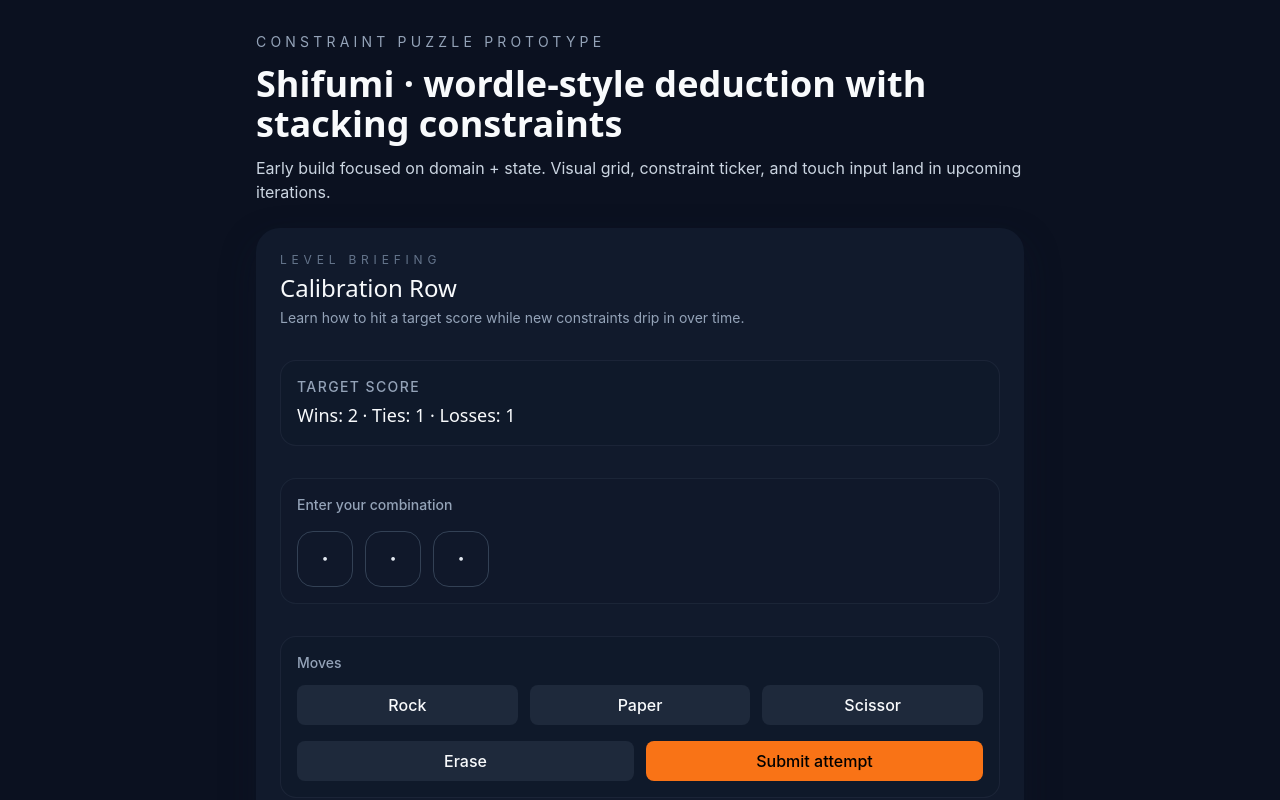
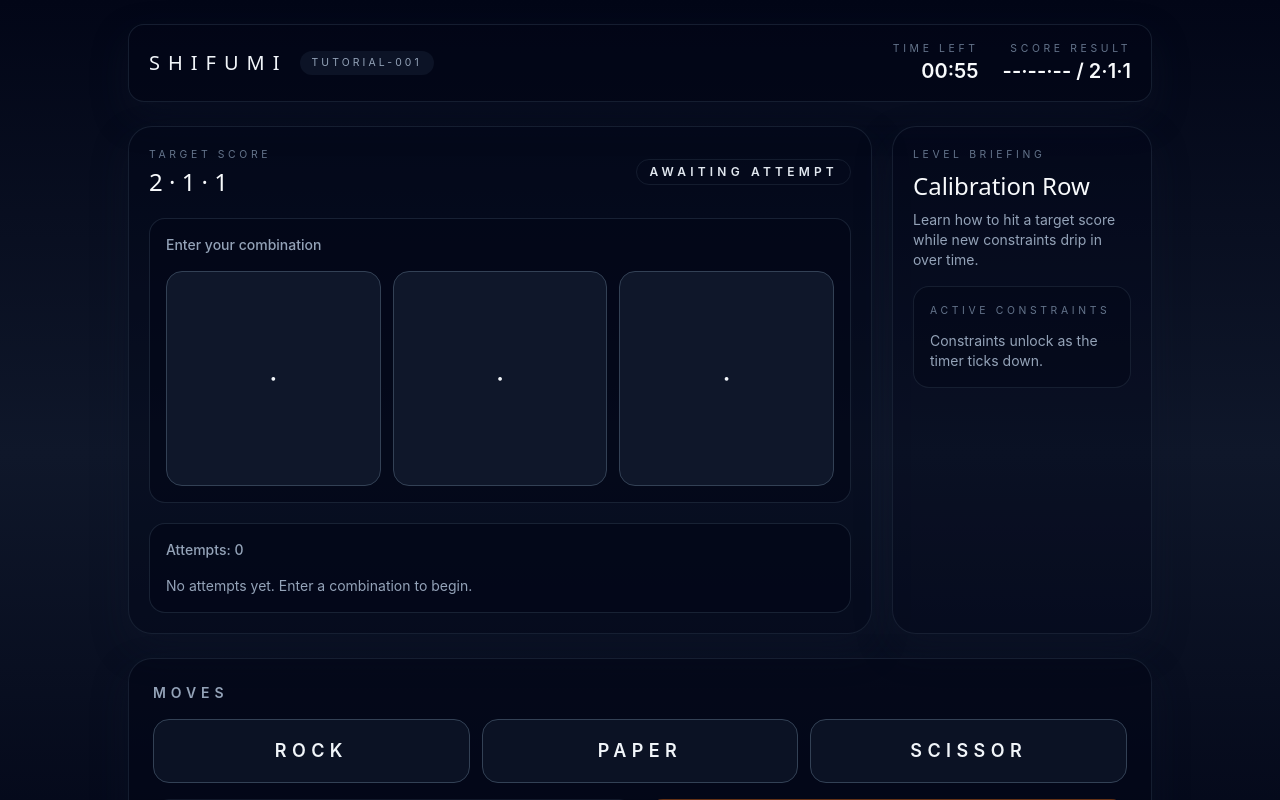
Before and after one commit to Elliades/Shi-fu-mi, a Svelte app: page / in a window 1280 px wide. Shown: the top 800 px of the page. Built offline with nearby package versions, Linux system fonts and the light colour scheme.

Commit message:
Refactor game UI and add timer functionality
Co-authored-by: quentin.etu <quentin.etu@gmail.com>

```diff
--- a/src/App.svelte
+++ b/src/App.svelte
@@ -2,21 +2,10 @@
   import Game from './routes/Game.svelte'
 </script>
 
-<main class="bg-surface min-h-screen px-4 py-8 text-slate-50 sm:px-8">
-  <div class="mx-auto flex w-full max-w-3xl flex-col gap-6">
-    <header class="space-y-3 text-center sm:text-left">
-      <p class="text-sm uppercase tracking-[0.3em] text-slate-400">
-        Constraint puzzle prototype
-      </p>
-      <h1 class="font-display text-3xl font-semibold sm:text-4xl">
-        Shifumi · wordle-style deduction with stacking constraints
-      </h1>
-      <p class="text-base text-slate-300">
-        Early build focused on domain + state. Visual grid, constraint ticker, and touch
-        input land in upcoming iterations.
-      </p>
-    </header>
-
+<main
+  class="min-h-screen bg-gradient-to-b from-slate-950 via-slate-900 to-slate-950 px-4 py-6 text-slate-50 sm:px-8"
+>
+  <div class="mx-auto flex min-h-[calc(100vh-3rem)] w-full max-w-5xl flex-col">
     <Game />
   </div>
 </main>
--- a/src/lib/components/InputPad.svelte
+++ b/src/lib/components/InputPad.svelte
@@ -39,13 +39,23 @@
   }
 </script>
 
-<section aria-label="Input pad" class="rounded-2xl border border-slate-800/80 bg-slate-900/30 p-4">
-  <p class="text-sm font-medium text-slate-400">Moves</p>
-  <div class="mt-3 flex flex-wrap gap-3">
+<section
+  aria-label="Input pad"
+  class="flex h-full w-full flex-col rounded-3xl border border-slate-800/70 bg-slate-950/60 p-4 text-slate-100 shadow-hud sm:p-6"
+>
+  <div class="flex items-baseline justify-between gap-3">
+    <p class="text-sm font-semibold uppercase tracking-[0.35em] text-slate-400">Moves</p>
+    {#if disablePad}
+      <span class="text-xs uppercase tracking-[0.25em] text-slate-600">Locked</span>
+    {/if}
+  </div>
+
+  <div class="mt-4 flex flex-1 flex-col justify-center gap-4">
+    <div class="grid flex-1 grid-cols-1 gap-3 sm:grid-cols-3">
       {#each moves as move (move)}
         <button
           type="button"
-        class="btn flex-1 min-w-[120px]"
+          class="key-tile h-16 w-full rounded-2xl border border-slate-700 bg-slate-900/70 text-lg font-semibold uppercase tracking-[0.3em] text-slate-100 transition hover:bg-slate-800 disabled:cursor-not-allowed disabled:opacity-30"
           aria-label={moveLabels[move]}
           on:click={() => handleMove(move)}
           disabled={disablePad}
@@ -54,10 +64,11 @@
         </button>
       {/each}
     </div>
-  <div class="mt-4 flex gap-3">
+
+    <div class="flex flex-col gap-3 text-base font-semibold uppercase tracking-[0.2em] sm:flex-row">
       <button
         type="button"
-      class="btn flex-1"
+        class="flex-1 rounded-2xl border border-slate-700 bg-slate-900/70 py-4 text-slate-50 transition hover:bg-slate-800 disabled:cursor-not-allowed disabled:opacity-30"
         aria-label="Erase last move"
         on:click={handleErase}
         disabled={!canErase || disablePad}
@@ -66,12 +77,13 @@
       </button>
       <button
         type="button"
-      class="btn flex-1 bg-accent text-black hover:bg-orange-500"
+        class="flex-1 rounded-2xl bg-accent py-4 text-slate-950 transition hover:bg-orange-500 disabled:cursor-not-allowed disabled:opacity-40"
         aria-label="Submit attempt"
         on:click={handleSubmit}
         disabled={!canSubmit || disablePad}
       >
-      Submit attempt
+        Submit
       </button>
     </div>
+  </div>
 </section>
--- a/src/routes/Game.svelte
+++ b/src/routes/Game.svelte
@@ -1,8 +1,15 @@
 <script lang="ts">
+  import { onMount } from 'svelte'
   import { tutorialLevel } from '../lib/levels/fixtures'
   import AttemptsGrid, { type AttemptRow } from '../lib/components/AttemptsGrid.svelte'
   import InputPad from '../lib/components/InputPad.svelte'
-  import { createGameController, type AttemptResult, type Move } from '../domain/controller'
+  import {
+    createGameController,
+    type AttemptResult,
+    type Move,
+    type Constraint,
+    type ScoreBreakdown,
+  } from '../domain/controller'
   import { createConstraintScheduler } from '../domain/constraintScheduler'
 
   const level = tutorialLevel
@@ -25,9 +32,18 @@
   let activeRow: Move[] = []
   let attempts: AttemptRecord[] = []
   let isWin = false
+  let lastResult: AttemptResult | null = null
+  let activeConstraints = scheduler.getActiveConstraints()
+  let elapsedSeconds = 0
+  let remainingSeconds = level.durationSeconds
+  let timerId: ReturnType<typeof setInterval> | null = null
 
   const updateRowLength = () => {
     rowLength = controller.getRowLength()
+  }
+
+  const refreshConstraints = () => {
+    activeConstraints = scheduler.getActiveConstraints()
   }
 
   const processConstraintDrops = (elapsed: number) => {
@@ -36,12 +52,73 @@
       controller.addConstraint(event.constraint, event.options)
       updateRowLength()
     })
+    refreshConstraints()
   }
 
   processConstraintDrops(0)
 
   const slotDisplay = (index: number) =>
     activeRow[index] ? moveSymbols[activeRow[index]] : '·'
+
+  const stopTimer = () => {
+    if (timerId) {
+      clearInterval(timerId)
+      timerId = null
+    }
+  }
+
+  const startTimer = () => {
+    if (timerId) return
+    timerId = setInterval(() => {
+      if (isWin || elapsedSeconds >= level.durationSeconds) {
+        stopTimer()
+        return
+      }
+
+      elapsedSeconds = Math.min(level.durationSeconds, elapsedSeconds + 1)
+      remainingSeconds = Math.max(level.durationSeconds - elapsedSeconds, 0)
+      processConstraintDrops(elapsedSeconds)
+
+      if (elapsedSeconds >= level.durationSeconds) {
+        stopTimer()
+      }
+    }, 1000)
+  }
+
+  onMount(() => {
+    startTimer()
+    return () => stopTimer()
+  })
+
+  const formatTime = (seconds: number) => {
+    const clamped = Math.max(0, seconds)
+    const minutes = Math.floor(clamped / 60)
+    const secs = clamped % 60
+    return `${minutes.toString().padStart(2, '0')}:${secs
+      .toString()
+      .padStart(2, '0')}`
+  }
+
+  const formatScore = (score?: ScoreBreakdown | null) =>
+    score ? `${score.win}·${score.tie}·${score.loss}` : '--·--·--'
+
+  const headerStatus = () => {
+    if (isWin) return 'Solved'
+    if (!lastResult) return 'Awaiting attempt'
+    if (!lastResult.constraintsSatisfied) return 'Fix constraints'
+    if (!lastResult.isTargetScoreMet) return 'Match target'
+    return 'Score matched'
+  }
+
+  const describeConstraint = (constraint: Constraint) => {
+    if (constraint.kind === 'slot_outcome') {
+      return `Slot ${constraint.index + 1} must result in a ${constraint.outcome}`
+    }
+    if (constraint.kind === 'slot_move') {
+      return `Slot ${constraint.index + 1} must play ${constraint.move}`
+    }
+    return `Adds ${constraint.count} extra box${constraint.count > 1 ? 'es' : ''}`
+  }
 
   const handleMove = (move: Move) => {
     if (isWin || activeRow.length >= rowLength) return
@@ -59,32 +136,68 @@
     const attemptId = `attempt-${attempts.length + 1}`
     attempts = [...attempts, { id: attemptId, moves: activeRow, result }]
     activeRow = []
+    lastResult = result
     isWin = result.isWin
+    if (isWin) {
+      stopTimer()
+    }
   }
 </script>
 
-<section class="rounded-3xl bg-surface-muted p-6 shadow-hud">
-  <div class="flex flex-col gap-8">
-    <header class="space-y-1">
-      <p class="text-xs uppercase tracking-[0.4em] text-slate-500">Level briefing</p>
-      <h2 class="font-display text-2xl text-slate-50">{level.name}</h2>
-      <p class="text-sm text-slate-400">{level.description}</p>
+<section class="game-shell flex flex-1 flex-col gap-6">
+  <header
+    class="flex flex-wrap items-center justify-between gap-4 rounded-2xl border border-slate-800/70 bg-slate-950/60 px-5 py-4 shadow-hud"
+  >
+    <div class="flex items-center gap-3">
+      <p class="font-display text-xl tracking-[0.4em] text-slate-100">SHIFUMI</p>
+      <span
+        class="rounded-full bg-slate-900/80 px-3 py-1 text-[0.65rem] uppercase tracking-[0.3em] text-slate-400"
+      >
+        {level.id}
+      </span>
+    </div>
+    <div class="flex items-center gap-6 text-right">
+      <div>
+        <p class="text-[0.65rem] uppercase tracking-[0.35em] text-slate-500">Time left</p>
+        <p class={`text-xl font-semibold ${remainingSeconds <= 10 ? 'text-accent' : 'text-slate-50'}`}>
+          {formatTime(remainingSeconds)}
+        </p>
+      </div>
+      <div>
+        <p class="text-[0.65rem] uppercase tracking-[0.35em] text-slate-500">Score result</p>
+        <p class="text-xl font-semibold text-slate-50">
+          {formatScore(lastResult?.score)} / {formatScore(level.targetScore)}
+        </p>
+      </div>
+    </div>
   </header>
 
-    <section aria-label="Target score" class="rounded-2xl border border-slate-800/80 bg-slate-900/30 p-4">
-      <p class="text-sm font-medium uppercase tracking-widest text-slate-400">Target score</p>
-      <p class="mt-1 font-display text-lg text-slate-50">
-        Wins: {level.targetScore.win} · Ties: {level.targetScore.tie} · Losses: {level.targetScore.loss}
+  <div class="grid flex-1 grid-cols-1 gap-5 md:grid-cols-[minmax(0,3fr)_minmax(260px,1fr)]">
+    <section class="flex flex-col gap-5 rounded-3xl border border-slate-800/70 bg-slate-950/40 p-5 shadow-hud">
+      <section aria-label="Target score" class="flex flex-wrap items-center gap-3">
+        <div>
+          <p class="text-[0.65rem] uppercase tracking-[0.35em] text-slate-500">Target score</p>
+          <p class="mt-1 font-display text-2xl text-slate-50">
+            {level.targetScore.win} · {level.targetScore.tie} · {level.targetScore.loss}
           </p>
+        </div>
+        <span
+          class="ml-auto rounded-full border border-slate-800/60 px-3 py-1 text-xs font-semibold uppercase tracking-[0.35em] text-slate-200"
+        >
+          {headerStatus()}
+        </span>
       </section>
 
-    <section aria-label="Active row" class="rounded-2xl border border-slate-800/80 bg-slate-900/40 p-4">
+      <section aria-label="Active row" class="rounded-2xl border border-slate-800/80 bg-slate-950/60 p-4">
         <p class="text-sm font-medium text-slate-400">Enter your combination</p>
-      <div class="mt-4 flex gap-3">
+        <div
+          class="mt-4 grid gap-3"
+          style={`grid-template-columns: repeat(${rowLength}, minmax(64px, 1fr));`}
+        >
           {#each Array(rowLength) as _, index (index)}
             <div
               data-testid="slot"
-            class="flex h-14 w-14 items-center justify-center rounded-2xl border border-slate-700 text-2xl font-semibold text-slate-200"
+              class="flex aspect-square items-center justify-center rounded-2xl border border-slate-700 bg-slate-900 text-2xl font-semibold text-slate-100"
             >
               {slotDisplay(index)}
             </div>
@@ -92,6 +205,48 @@
         </div>
       </section>
 
+      <section aria-label="Attempts" class="rounded-2xl border border-slate-800/80 bg-slate-950/60 p-4">
+        <div class="flex items-center justify-between">
+          <p class="text-sm font-medium text-slate-400">Attempts: {attempts.length}</p>
+          {#if isWin}
+            <span class="text-sm font-semibold text-win">Puzzle solved!</span>
+          {:else if lastResult}
+            <span class="text-xs uppercase tracking-[0.35em] text-slate-500">
+              {lastResult.isTargetScoreMet ? 'Score matched' : 'Adjust moves'}
+            </span>
+          {/if}
+        </div>
+        <div class="mt-4">
+          <AttemptsGrid attempts={attempts} />
+        </div>
+      </section>
+    </section>
+
+    <aside class="flex flex-col gap-4 rounded-3xl border border-slate-800/70 bg-slate-950/30 p-5 shadow-hud">
+      <div>
+        <p class="text-[0.65rem] uppercase tracking-[0.35em] text-slate-500">Level briefing</p>
+        <h2 class="mt-2 font-display text-2xl text-slate-50">{level.name}</h2>
+        <p class="mt-2 text-sm text-slate-400">{level.description}</p>
+      </div>
+
+      <div class="rounded-2xl border border-slate-800/70 bg-slate-950/50 p-4">
+        <p class="text-[0.65rem] uppercase tracking-[0.35em] text-slate-500">Active constraints</p>
+        {#if activeConstraints.length === 0}
+          <p class="mt-3 text-sm text-slate-400">Constraints unlock as the timer ticks down.</p>
+        {:else}
+          <ul class="mt-3 space-y-3 text-sm text-slate-200">
+            {#each activeConstraints as constraint (constraint.id)}
+              <li class="rounded-xl border border-slate-800/60 bg-slate-900/60 px-3 py-2">
+                {describeConstraint(constraint)}
+              </li>
+            {/each}
+          </ul>
+        {/if}
+      </div>
+    </aside>
+  </div>
+
+  <section aria-label="Input area" class="mt-auto flex min-h-[26vh] w-full">
     <InputPad
       disablePad={isWin}
       canErase={activeRow.length > 0}
@@ -100,17 +255,5 @@
       on:erase={handleErase}
       on:submit={handleSubmit}
     />
-
-    <section aria-label="Attempts" class="rounded-2xl border border-slate-800/80 bg-slate-900/40 p-4">
-      <div class="flex items-center justify-between">
-        <p class="text-sm font-medium text-slate-400">Attempts: {attempts.length}</p>
-        {#if isWin}
-          <span class="text-sm font-semibold text-win">Puzzle solved!</span>
-        {/if}
-      </div>
-      <div class="mt-4">
-        <AttemptsGrid attempts={attempts} />
-      </div>
   </section>
-  </div>
 </section>
```
Lines whose indentation alone changed are shown as unchanged.
